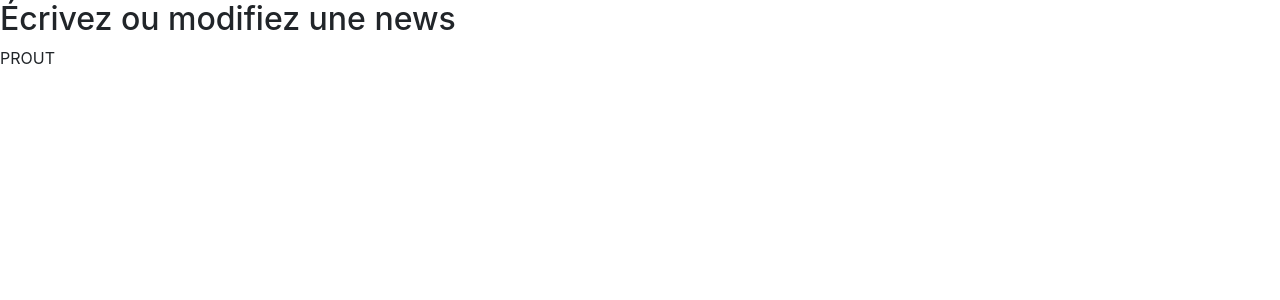
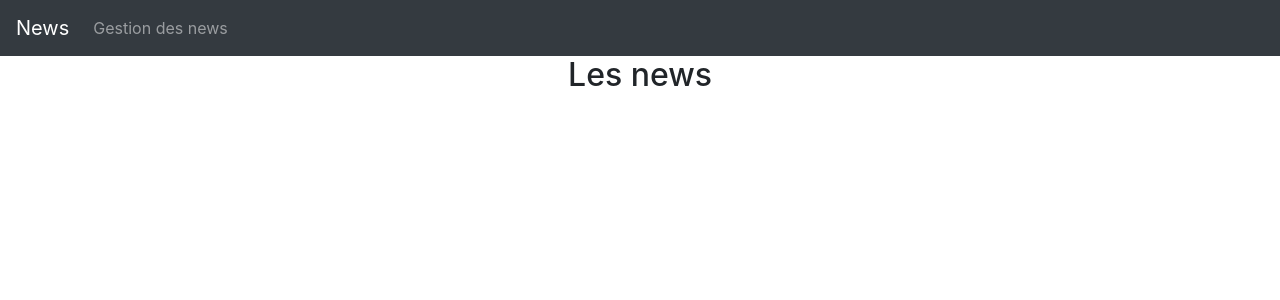
Before and after one commit to Bouclette-B/tp_news, a PHP site: page /index.php?action=newsAdminView in a window 1280 px wide. Shown: the top 300 px of the page. Run offline with PHP 8.4, Linux system fonts and the light colour scheme.

```diff
--- /dev/null
+++ b/include/navbar.php
@@ -0,0 +1,11 @@
+<nav class="navbar navbar-expand navbar-dark bg-dark">
+    <a href="index.php" class="navbar-brand">News</a>
+    <button class="navbar-toggler" type="button" data-toggle="collapse" data-target="#navbarNav" aria-controls="navbarNav" aria-expanded="false" aria-label="Toggle-navigation">
+        <span class="navbar-toggler-icon"></span>
+    </button>
+    <div class="collapse navbar-collapse" id="navbarNav">
+        <div class="navbar-nav">
+            <a class="nav-item nav-link" href="./index.php?action=newsAdmin">Gestion des news</a>
+        </div>
+    </div>
+</nav>
--- /dev/null
+++ b/public/style/style.css
@@ -0,0 +1,3 @@
+h2 {
+    text-align: center;
+}
--- a/template/template.php
+++ b/template/template.php
@@ -3,9 +3,11 @@
 <head>
     <meta charset="UTF-8">
     <meta name="viewport" content="width=device-width, initial-scale=1.0">
+    <link rel="stylesheet" href="./public/style/style.css">
     <title>TP NEWS</title>
 </head>
 <body>
+    <?php require('./include/navbar.php') ?>
     <?= $content ?>
         <!-- CSS only -->
         <link rel="stylesheet" href="https://stackpath.bootstrapcdn.com/bootstrap/4.5.2/css/bootstrap.min.css" integrity="sha384-JcKb8q3iqJ61gNV9KGb8thSsNjpSL0n8PARn9HuZOnIxN0hoP+VmmDGMN5t9UJ0Z" crossorigin="anonymous">
--- a/view/homeView.php
+++ b/view/homeView.php
@@ -1,2 +1,9 @@
-<h2>Écrivez ou modifiez une news</h2>
-<p><?= $test ?>
+<div class="container">
+    <div class="row row-title">
+        <div class="col-3"></div>
+        <div class="col-6">
+            <h2>Les news</h2>
+        </div>
+        <div class="col-3"></div>
+    </div>
+</div>
```
Also changed, not shown: view/newsAdminView.php (+20 -0 lines).
